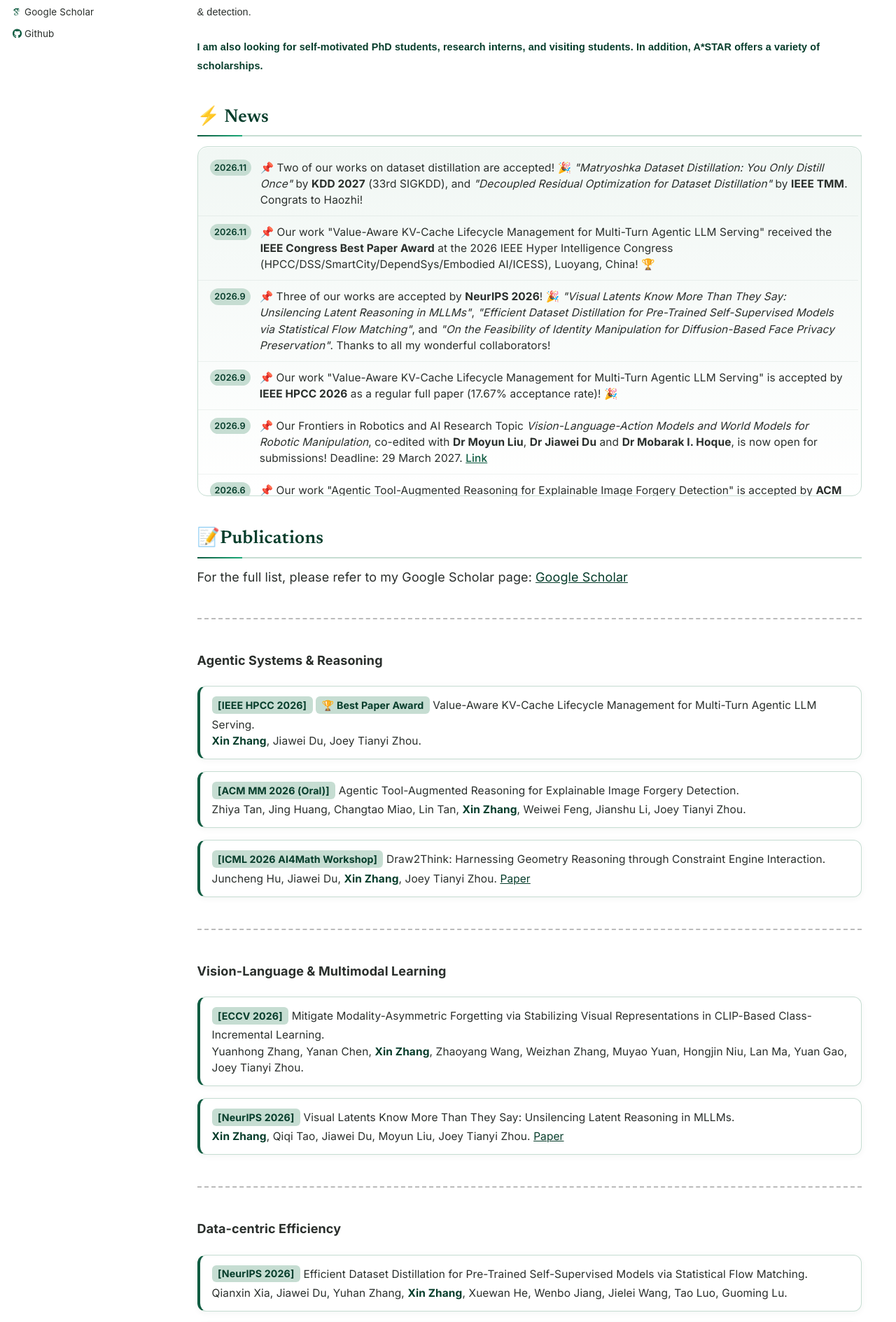
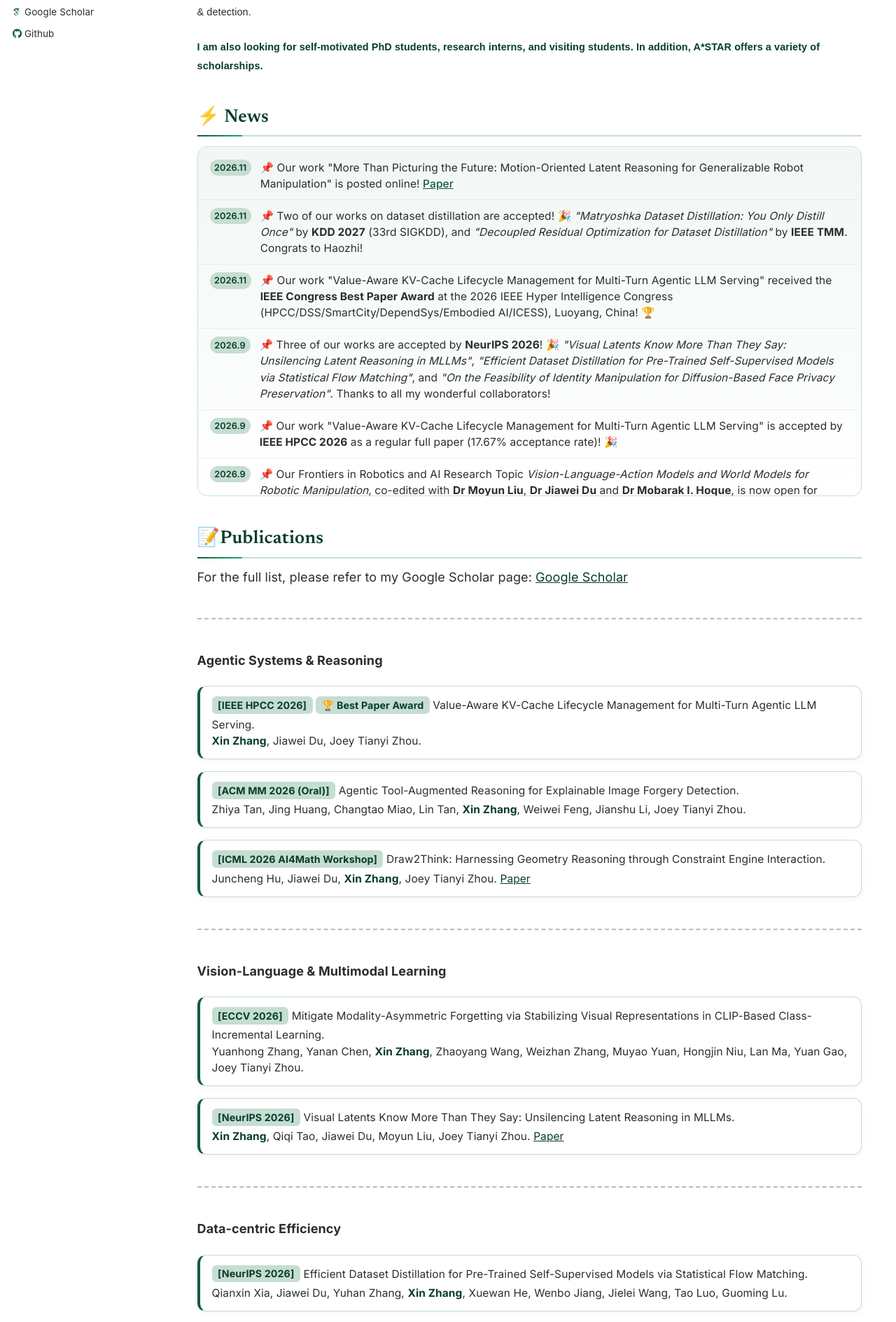
Before and after one commit to zhangxin-xd/zhangxin-xd.github.io, a Jekyll site: the page built from _pages/about.md, in a window 1280 px wide. Shown: the part 364-2253 px from the top of the page at 70% size. Built offline with Jekyll 4.4.1, drawn with Linux system fonts in a browser that asks for light colours; some web fonts are replaced; a style sheet for code colours, icons or effects is not loaded; some of the changed text lies outside the part shown.

Commit message:
Add motion-oriented latent reasoning preprint (arXiv 2611.29339)
Co-Authored-By: Claude Opus 5.5 <noreply@anthropic.com>

```diff
--- a/_pages/about.md
+++ b/_pages/about.md
@@ -22,6 +22,7 @@ I am also looking for self-motivated PhD students, research interns, and visitin
 ### ⚡️ News
 
 <div class="news-feed" markdown="0">
+  <div class="news-item"><span class="news-date">2026.11</span><div class="news-body"><span class="news-pin">📌</span> Our work "More Than Picturing the Future: Motion-Oriented Latent Reasoning for Generalizable Robot Manipulation" is posted online! <a href="https://arxiv.org/abs/2611.29339">Paper</a></div></div>
   <div class="news-item"><span class="news-date">2026.11</span><div class="news-body"><span class="news-pin">📌</span> Two of our works on dataset distillation are accepted! 🎉 <i>"Matryoshka Dataset Distillation: You Only Distill Once"</i> by <b>KDD 2027</b> (33rd SIGKDD), and <i>"Decoupled Residual Optimization for Dataset Distillation"</i> by <b>IEEE TMM</b>. Congrats to Haozhi!</div></div>
   <div class="news-item"><span class="news-date">2026.11</span><div class="news-body"><span class="news-pin">📌</span> Our work "Value-Aware KV-Cache Lifecycle Management for Multi-Turn Agentic LLM Serving" received the <b>IEEE Congress Best Paper Award</b> at the 2026 IEEE Hyper Intelligence Congress (HPCC/DSS/SmartCity/DependSys/Embodied AI/ICESS), Luoyang, China! 🏆</div></div>
   <div class="news-item"><span class="news-date">2026.9</span><div class="news-body"><span class="news-pin">📌</span> Three of our works are accepted by <b>NeurIPS 2026</b>! 🎉 <i>"Visual Latents Know More Than They Say: Unsilencing Latent Reasoning in MLLMs"</i>, <i>"Efficient Dataset Distillation for Pre-Trained Self-Supervised Models via Statistical Flow Matching"</i>, and <i>"On the Feasibility of Identity Manipulation for Diffusion-Based Face Privacy Preservation"</i>. Thanks to all my wonderful collaborators!</div></div>
@@ -212,6 +213,14 @@ For the full list, please refer to my Google Scholar page: <a href="https://scho
 
 <div class="publication-container">
   <div>
+    <span style="color: #063d2b; font-weight: bold">[Preprint]</span> More Than Picturing the Future: Motion-Oriented Latent Reasoning for Generalizable Robot Manipulation.
+ <br>
+    <strong style="color:#063d2b;">Xin Zhang</strong>, Yushuo Hou, Anqi Zhao, Moyun Liu, Xingwei Zhao, Bo Tao, Jiawei Du, Joey Tianyi Zhou. <a href="https://arxiv.org/abs/2611.29339" style="color:#063d2b;">Paper</a>
+  </div>
+</div>
+
+<div class="publication-container">
+  <div>
     <span style="color: #063d2b; font-weight: bold">[Preprint]</span> SkillGLoW: Procedural-Family Skill Consolidation for Self-Improving Agents on Long-Horizon Task Streams.
  <br>
     Ao Yan, <strong style="color:#063d2b;">Xin Zhang</strong>, Jiawei Du, Joey Tianyi Zhou. <a href="https://arxiv.org/abs/2609.02217" style="color:#063d2b;">Paper</a>
```
